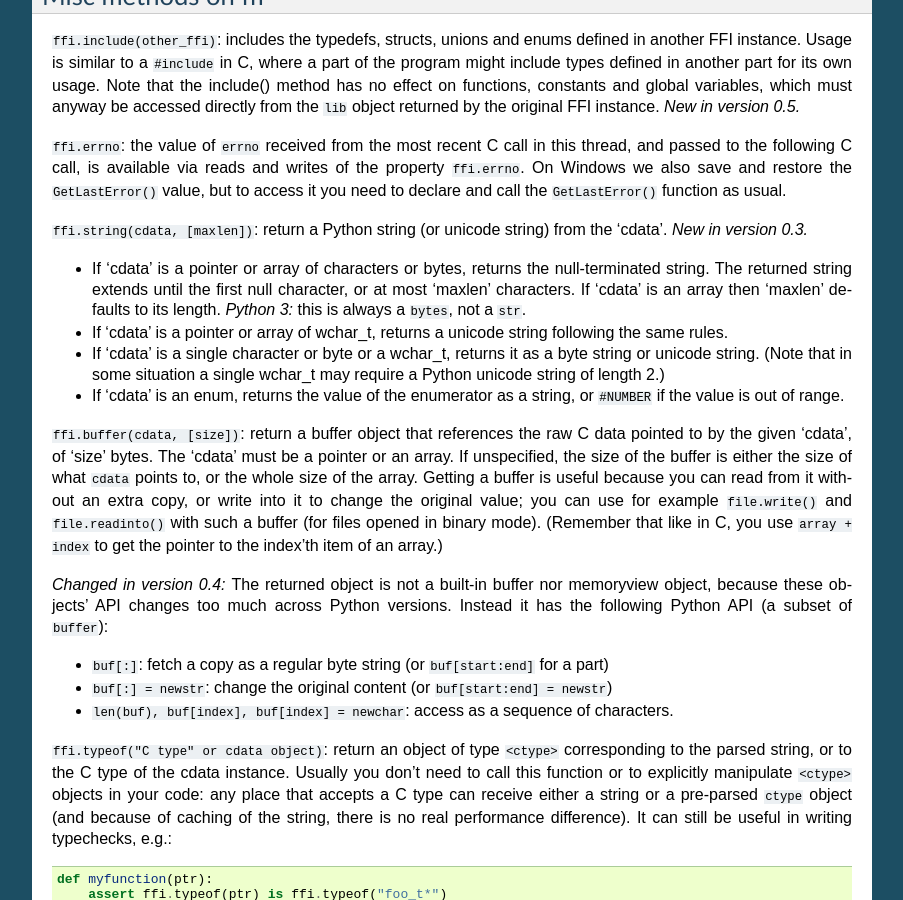
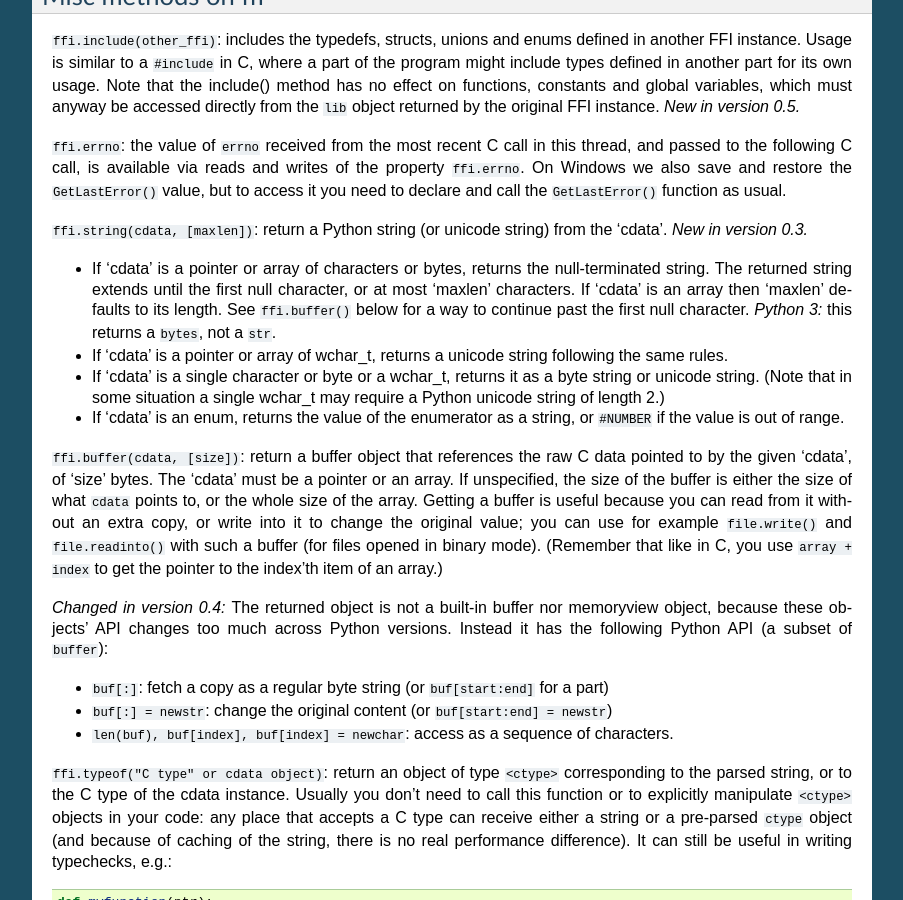
Before and after one commit to tharvik/cffi, a Sphinx documentation site: the page built from doc/source/index.rst, in a window 1280 px wide and 900 px high, scrolled down 13636 px. Shown: the whole window, without its empty margins (198-1101 px from the left). Built offline with Sphinx 7.4.7, drawn with Linux system fonts in a browser that asks for light colours.

Commit message:
Mention ffi.buffer() in the ffi.string() doc.

```diff
--- a/doc/source/index.rst
+++ b/doc/source/index.rst
@@ -1010,8 +1010,9 @@ string) from the 'cdata'.  *New in version 0.3.*
 - If 'cdata' is a pointer or array of characters or bytes, returns the
   null-terminated string.  The returned string extends until the first
   null character, or at most 'maxlen' characters.  If 'cdata' is an
-  array then 'maxlen' defaults to its length.  *Python 3:* this is
-  always a ``bytes``, not a ``str``.
+  array then 'maxlen' defaults to its length.  See ``ffi.buffer()`` below
+  for a way to continue past the first null character.  *Python 3:* this
+  returns a ``bytes``, not a ``str``.
 
 - If 'cdata' is a pointer or array of wchar_t, returns a unicode string
   following the same rules.
```
